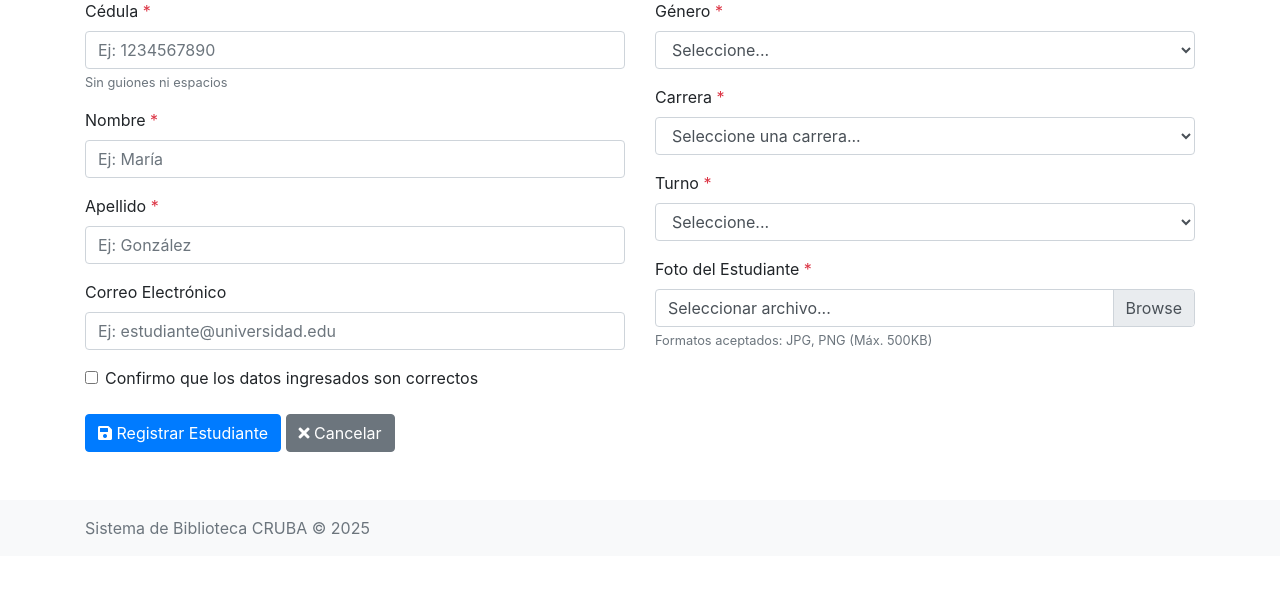
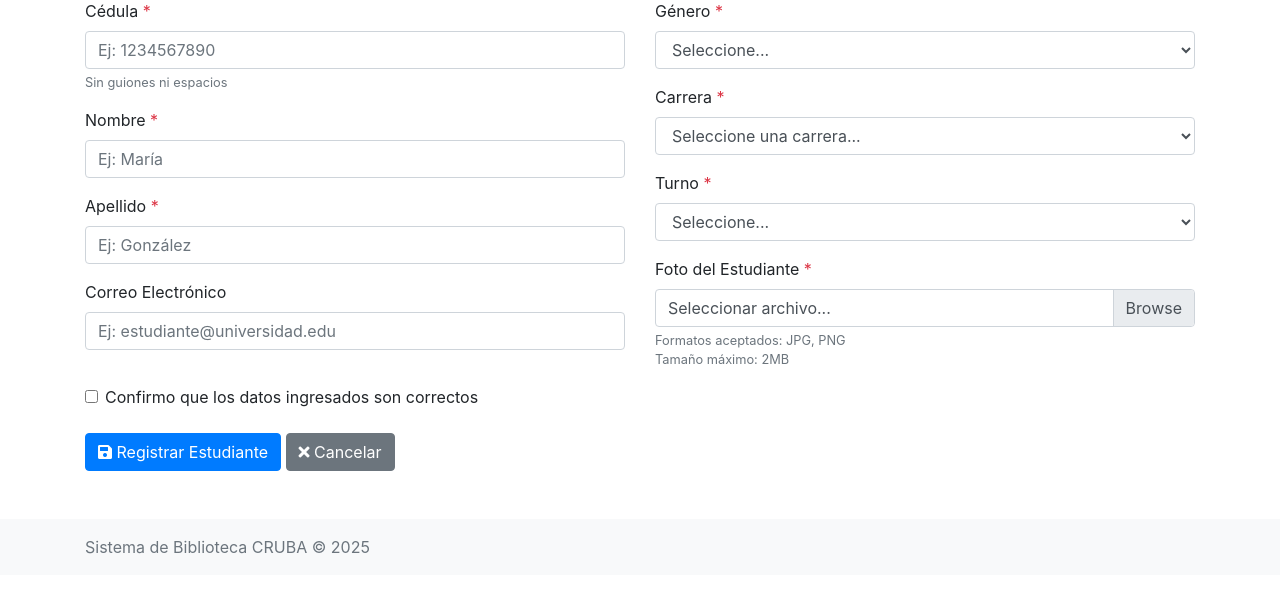
Before and after one commit to ligmaster3/SIG-proyecto-1, a PHP site: template views/Estudiantes/crear.php in a window 1280 px wide. Shown: the part 153-746 px from the top of the page. Run offline with PHP 8.4, Linux system fonts and the light colour scheme; the template is opened without the code that fills it, so the values that code supplies are empty.

Commit message:
Update crear.php

```diff
--- a/views/Estudiantes/crear.php
+++ b/views/Estudiantes/crear.php
@@ -77,11 +77,13 @@
                 <div class="form-group">
                     <label for="foto">Foto del Estudiante <span class="text-danger">*</span></label>
                     <div class="custom-file">
-                        <input type="file" class="custom-file-input" id="foto" name="foto" accept="image/*" required>
+                        <input type="file" class="custom-file-input" id="foto" name="foto" accept=".jpg,.jpeg,.png"
+                            required>
                         <label class="custom-file-label" for="foto">Seleccionar archivo...</label>
                     </div>
                     <small class="form-text text-muted">
-                        Formatos aceptados: JPG, PNG (Máx. 500KB)
+                        Formatos aceptados: JPG, PNG<br>
+                        Tamaño máximo: 2MB
                     </small>
                 </div>
             </div>
@@ -124,7 +126,7 @@ document.querySelector('form').addEventListener('submit', function(e) {
     }
 
     // Validar tamaño de foto (max 500KB)
-    if (foto && foto.size > 50099000) {
+    if (foto && foto.size > 512000) {
         alert('La imagen es demasiado grande (máximo 500KB permitido)');
         e.preventDefault();
         return;
```
